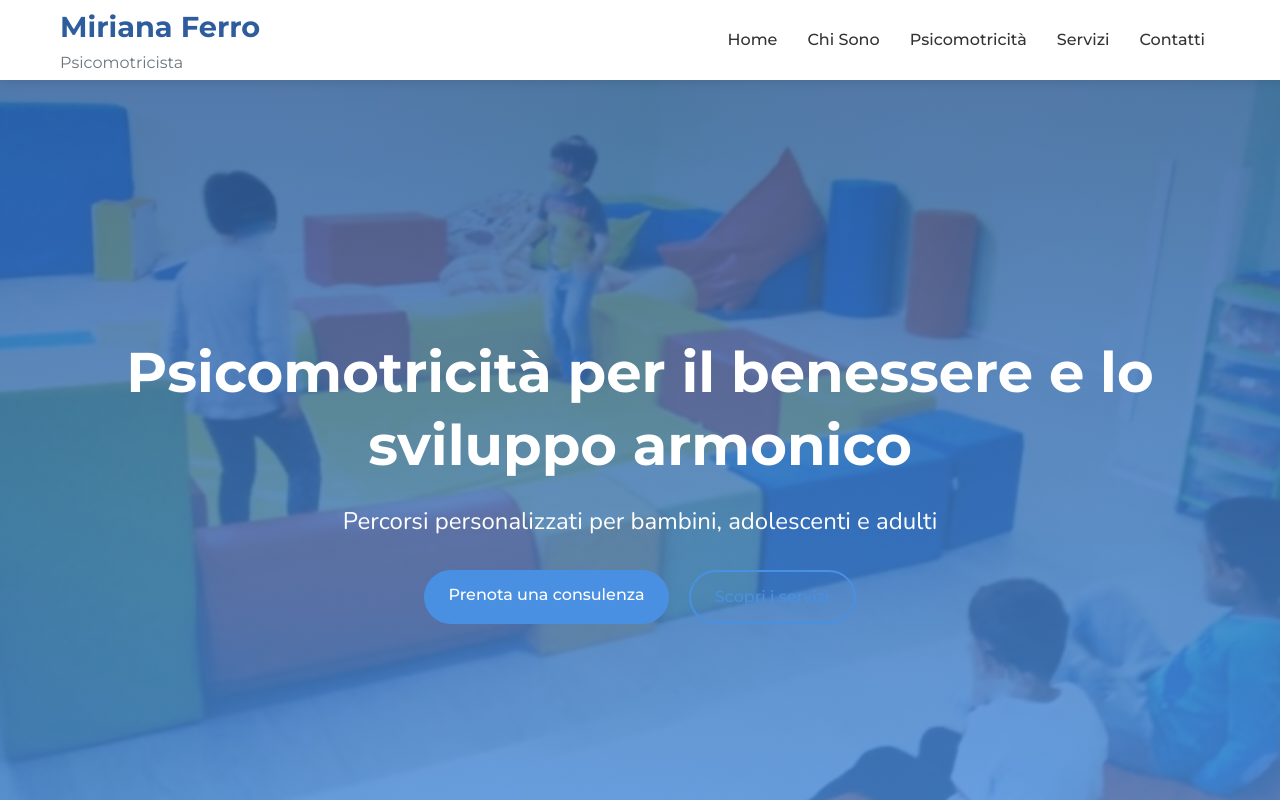
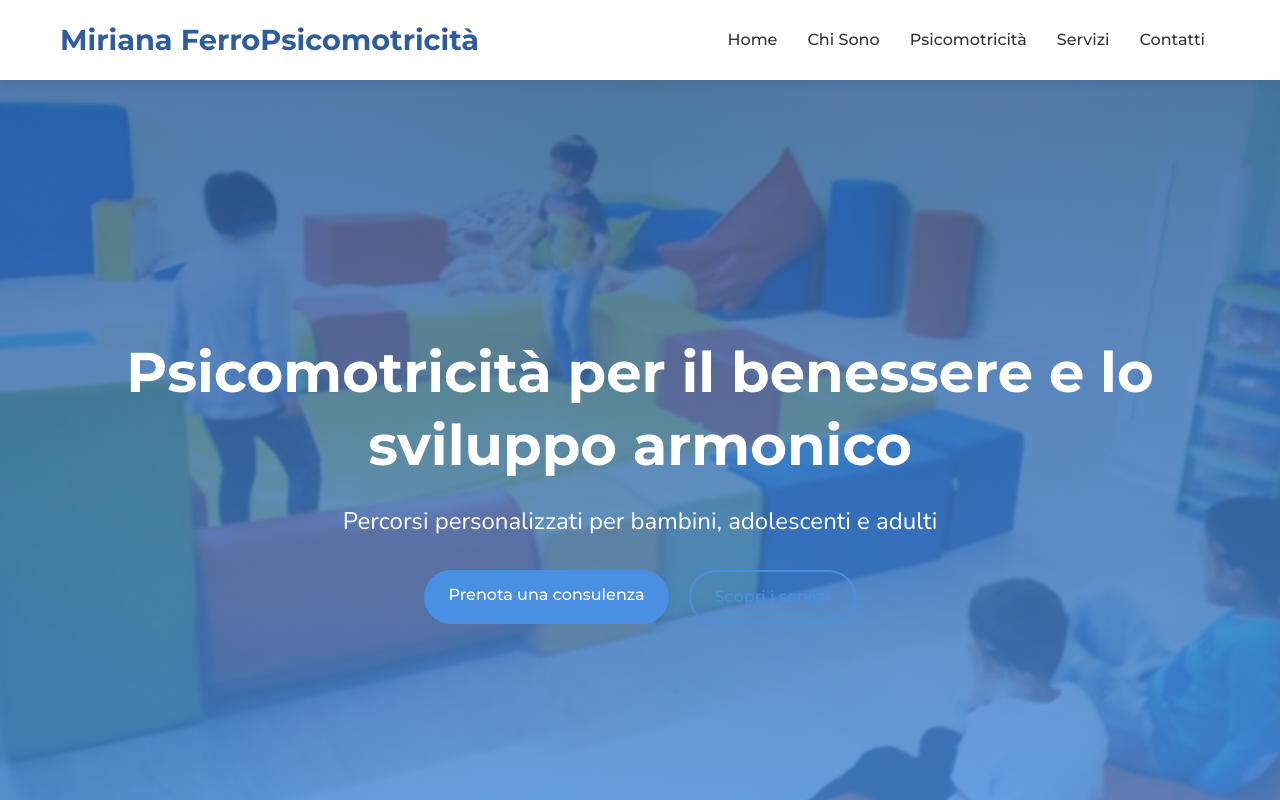
Before and after one commit to aikan86/MirianaPsicomotricita, a React (Create React App) app: page / in a window 1280 px wide. Shown: the top 800 px of the page. Built offline with nearby package versions, Linux system fonts and the light colour scheme.

Commit message:
Update Navbar.js

```diff
--- a/src/components/Navbar.js
+++ b/src/components/Navbar.js
@@ -13,12 +13,23 @@ function Navbar() {
     setIsOpen(false);
   };
 
+<Link to="/" className="navbar-logo" onClick={closeMenu}>
+  <div className="logo-container">
+    <span className="logo-title">Miriana Ferro</span>
+    <span className="logo-subtitle">Psicomotricità</span>
+  </div>
+</Link>
+
+
   return (
     <nav className="navbar">
       <div className="navbar-container">
-        <Link to="/" className="navbar-logo" onClick={closeMenu}>
-          Miriana Ferro <span className="navbar-subtitle">Psicomotricista</span>
-        </Link>
+      <Link to="/" className="navbar-logo" onClick={closeMenu}>
+        <div className="logo-container">
+          <span className="logo-title">Miriana Ferro</span>
+          <span className="logo-subtitle">Psicomotricità</span>
+        </div>
+      </Link>
 
         {/* Icona hamburger */}
         <div className="menu-icon" onClick={toggleMenu}>
```
